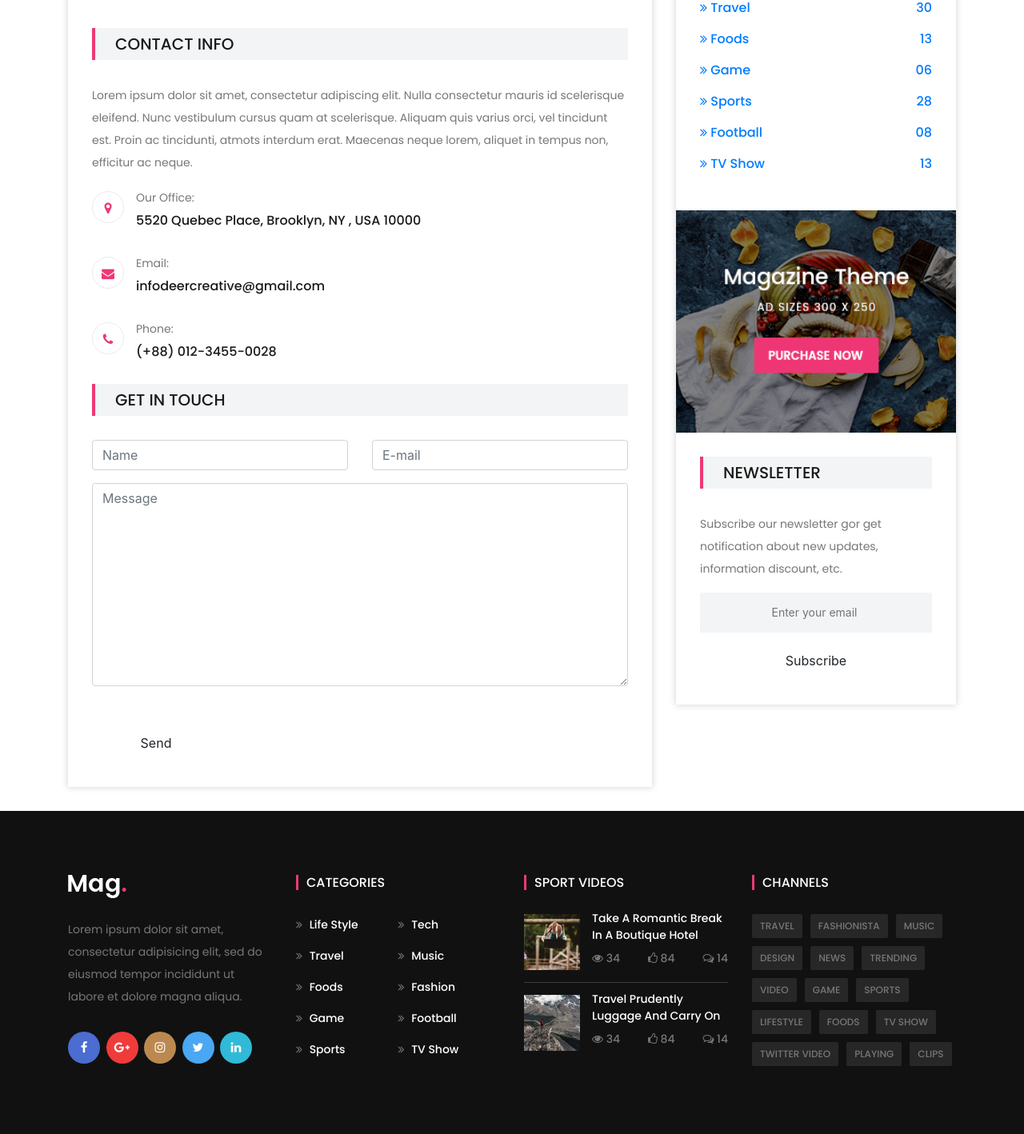
After one commit to MildHat/mvc-news, a PHP site: template views/pages/contact.php in a window 1280 px wide. The commit adds this page. Shown: the part 871-2289 px from the top of the page at 80% size. Run offline with PHP 8.4, Linux system fonts and the light colour scheme; the template is opened without the code that fills it, so the values that code supplies are empty; some libraries are stand-ins or nearby versions; some web fonts are replaced.

```diff
--- a/config/routes.php
+++ b/config/routes.php
@@ -2,7 +2,7 @@
 
 return [
     '^about$' => 'pages/about',
-
+    '^contact$' => 'pages/contact',
 
 
     '^$' => 'pages/home'
--- a/templates/scss/style.scss
+++ b/templates/scss/style.scss
@@ -12,13 +12,13 @@
 
 /* :: 2.0 Import All CSS */
 
-@import 'css/bootstrap.min.css';
-@import 'css/classy-nav.css';
-@import 'css/font-awesome.min.css';
-@import 'css/themify-icons.css';
-@import 'css/owl.carousel.min.css';
-@import 'css/animate.css';
-@import 'css/magnific-popup.css';
+@import '/templates/css/bootstrap.min.css';
+@import '/templates/css/classy-nav.css';
+@import '/templates/css/font-awesome.min.css';
+@import '/templates/css/themify-icons.css';
+@import '/templates/css/owl.carousel.min.css';
+@import '/templates/css/animate.css';
+@import '/templates/css/magnific-popup.css';
 
 /* :: 3.0 Base CSS */
 
--- a/templates/style.css
+++ b/templates/style.css
@@ -2200,8 +2200,9 @@ textarea.form-control {
     margin-bottom: 0; }
     @media only screen and (max-width: 767px) {
       .map-area iframe {
-        height: 250px; } }
-
+        height: 250px;
+      }
+    }
 /* ====== The End ====== */
 
 /*# sourceMappingURL=style.css.map */
--- a/views/layouts/header.php
+++ b/views/layouts/header.php
@@ -9,7 +9,7 @@
     <!-- The above 4 meta tags *must* come first in the head; any other head content must come *after* these tags -->
 
     <!-- Title -->
-    <title>Mag - Video &amp; Magazine HTML Template</title>
+    <title>Mag</title>
 
     <!-- Favicon -->
     <link rel="icon" href="/templates/img/core-img/favicon.ico">
@@ -57,16 +57,16 @@
                         <!-- Nav Start -->
                         <div class="classynav">
                             <ul>
-                                <li class="active"><a href="index.html">Home</a></li>
+                                <li class="active"><a href="">Home</a></li>
                                 <li><a href="archive.html">Archive</a></li>
                                 <li><a href="#">Pages</a>
                                     <ul class="dropdown">
-                                        <li><a href="index.html">Home</a></li>
+                                        <li><a href="">Home</a></li>
                                         <li><a href="archive.html">Archive</a></li>
                                         <li><a href="video-post.html">Single Video Post</a></li>
                                         <li><a href="single-post.html">Single Post</a></li>
-                                        <li><a href="about.html">About Us</a></li>
-                                        <li><a href="contact.html">Contact</a></li>
+                                        <li><a href="/about">About Us</a></li>
+                                        <li><a href="/contact">Contact</a></li>
                                         <li><a href="submit-video.html">Submit Video</a></li>
                                         <li><a href="login.html">Login</a></li>
                                     </ul>
@@ -111,8 +111,8 @@
                                         </ul>
                                     </div>
                                 </li>
-                                <li><a href="about.html">About</a></li>
-                                <li><a href="contact.html">Contact</a></li>
+                                <li><a href="/about">About</a></li>
+                                <li><a href="/contact">Contact</a></li>
                             </ul>
                         </div>
                         <!-- Nav End -->
--- /dev/null
+++ b/views/pages/contact.php
@@ -0,0 +1,183 @@
+<?php require_once(ROOT . '/views/layouts/header.php'); ?>
+
+    <!-- ##### Breadcrumb Area Start ##### -->
+    <section class="breadcrumb-area bg-img bg-overlay" style="background-image: url(/templates/img/bg-img/40.jpg);">
+        <div class="container h-100">
+            <div class="row h-100 align-items-center">
+                <div class="col-12">
+                    <div class="breadcrumb-content">
+                        <h2>Contact Us</h2>
+                    </div>
+                </div>
+            </div>
+        </div>
+    </section>
+    <!-- ##### Breadcrumb Area End ##### -->
+
+    <!-- ##### Breadcrumb Area Start ##### -->
+    <div class="mag-breadcrumb py-5">
+        <div class="container">
+            <div class="row">
+                <div class="col-12">
+                    <nav aria-label="breadcrumb">
+                        <ol class="breadcrumb">
+                            <li class="breadcrumb-item"><a href="#"><i class="fa fa-home" aria-hidden="true"></i> Home</a></li>
+                            <li class="breadcrumb-item active" aria-current="page">Contact Us</li>
+                        </ol>
+                    </nav>
+                </div>
+            </div>
+        </div>
+    </div>
+    <!-- ##### Breadcrumb Area End ##### -->
+
+    <!-- ##### Contact Area Start ##### -->
+    <section class="contact-area">
+        <div class="container">
+            <div class="row justify-content-center">
+                <div class="col-12 col-xl-8">
+                    <div class="contact-content-area bg-white mb-30 p-30 box-shadow">
+                        <!-- Google Maps -->
+                        <div class="map-area mb-30">
+                            <iframe src="https://www.google.com/maps/embed?pb=!1m18!1m12!1m3!1d22236.40558254599!2d-118.25292394686001!3d34.057682914027104!2m3!1f0!2f0!3f0!3m2!1i1024!2i768!4f13.1!3m3!1m2!1s0x80c2c75ddc27da13%3A0xe22fdf6f254608f4!2z4Kay4Ka4IOCmj-CmnuCnjeCmnOCnh-CmsuCnh-CmuCwg4KaV4KeN4Kav4Ka-4Kay4Ka_4Kar4KeL4Kaw4KeN4Kao4Ka_4Kav4Ka84Ka-LCDgpq7gpr7gprDgp43gppXgpr_gpqgg4Kav4KeB4KaV4KeN4Kak4Kaw4Ka-4Ka34KeN4Kaf4KeN4Kaw!5e0!3m2!1sbn!2sbd!4v1532328708137" allowfullscreen></iframe>
+                        </div>
+
+                        <!-- Section Title -->
+                        <div class="section-heading">
+                            <h5>Contact Info</h5>
+                        </div>
+
+                        <div class="contact-information mb-30">
+                            <p>Lorem ipsum dolor sit amet, consectetur adipiscing elit. Nulla consectetur mauris id scelerisque eleifend. Nunc vestibulum cursus quam at scelerisque. Aliquam quis varius orci, vel tincidunt est. Proin ac tincidunti, atmots interdum erat. Maecenas neque lorem, aliquet in tempus non, efficitur ac neque.</p>
+
+                            <!-- Single Contact Info -->
+                            <div class="single-contact-info d-flex align-items-center">
+                                <div class="icon mr-15">
+                                    <i class="fa fa-map-marker" aria-hidden="true"></i>
+                                </div>
+                                <div class="text">
+                                    <p>Our Office:</p>
+                                    <h6>5520 Quebec Place, Brooklyn, NY , USA 10000</h6>
+                                </div>
+                            </div>
+
+                            <!-- Single Contact Info -->
+                            <div class="single-contact-info d-flex align-items-center">
+                                <div class="icon mr-15">
+                                    <i class="fa fa-envelope" aria-hidden="true"></i>
+                                </div>
+                                <div class="text">
+                                    <p>Email:</p>
+                                    <h6>infodeercreative@gmail.com</h6>
+                                </div>
+                            </div>
+
+                            <!-- Single Contact Info -->
+                            <div class="single-contact-info d-flex align-items-center">
+                                <div class="icon mr-15">
+                                    <i class="fa fa-phone" aria-hidden="true"></i>
+                                </div>
+                                <div class="text">
+                                    <p>Phone:</p>
+                                    <h6>(+88) 012-3455-0028</h6>
+                                </div>
+                            </div>
+                        </div>
+
+                        <!-- Section Title -->
+                        <div class="section-heading">
+                            <h5>GET IN TOUCH</h5>
+                        </div>
+
+                        <!-- Contact Form Area -->
+                        <div class="contact-form-area">
+                            <form action="#" method="post">
+                                <div class="row">
+                                    <div class="col-lg-6">
+                                        <div class="form-group">
+                                            <input type="text" class="form-control" id="name" placeholder="Name">
+                                        </div>
+                                    </div>
+                                    <div class="col-lg-6">
+                                        <div class="form-group">
+                                            <input type="email" class="form-control" id="email" placeholder="E-mail">
+                                        </div>
+                                    </div>
+                                    <div class="col-12">
+                                        <div class="form-group">
+                                            <textarea name="message" class="form-control" id="message" cols="30" rows="10" placeholder="Message"></textarea>
+                                        </div>
+                                    </div>
+                                    <div class="col-12">
+                                        <button class="btn mag-btn mt-30" type="submit">Send</button>
+                                    </div>
+                                </div>
+                            </form>
+                        </div>
+                    </div>
+                </div>
+
+                <div class="col-12 col-md-6 col-lg-5 col-xl-4">
+                    <div class="sidebar-area bg-white mb-30 box-shadow">
+                        <!-- Sidebar Widget -->
+                        <div class="single-sidebar-widget p-30">
+                            <!-- Social Followers Info -->
+                            <div class="social-followers-info">
+                                <!-- Facebook -->
+                                <a href="#" class="facebook-fans"><i class="fa fa-facebook"></i> 4,360 <span>Fans</span></a>
+                                <!-- Twitter -->
+                                <a href="#" class="twitter-followers"><i class="fa fa-twitter"></i> 3,280 <span>Followers</span></a>
+                                <!-- YouTube -->
+                                <a href="#" class="youtube-subscribers"><i class="fa fa-youtube"></i> 1250 <span>Subscribers</span></a>
+                                <!-- Google -->
+                                <a href="#" class="google-followers"><i class="fa fa-google-plus"></i> 4,230 <span>Followers</span></a>
+                            </div>
+                        </div>
+
+                        <!-- Sidebar Widget -->
+                        <div class="single-sidebar-widget p-30">
+                            <!-- Section Title -->
+                            <div class="section-heading">
+                                <h5>Categories</h5>
+                            </div>
+
+                            <!-- Catagory Widget -->
+                            <ul class="catagory-widgets">
+                                <li><a href="#"><span><i class="fa fa-angle-double-right" aria-hidden="true"></i> Life Style</span> <span>35</span></a></li>
+                                <li><a href="#"><span><i class="fa fa-angle-double-right" aria-hidden="true"></i> Travel</span> <span>30</span></a></li>
+                                <li><a href="#"><span><i class="fa fa-angle-double-right" aria-hidden="true"></i> Foods</span> <span>13</span></a></li>
+                                <li><a href="#"><span><i class="fa fa-angle-double-right" aria-hidden="true"></i> Game</span> <span>06</span></a></li>
+                                <li><a href="#"><span><i class="fa fa-angle-double-right" aria-hidden="true"></i> Sports</span> <span>28</span></a></li>
+                                <li><a href="#"><span><i class="fa fa-angle-double-right" aria-hidden="true"></i> Football</span> <span>08</span></a></li>
+                                <li><a href="#"><span><i class="fa fa-angle-double-right" aria-hidden="true"></i> TV Show</span> <span>13</span></a></li>
+                            </ul>
+                        </div>
+
+                        <!-- Sidebar Widget -->
+                        <div class="single-sidebar-widget">
+                            <a href="#" class="add-img"><img src="/templates/img/bg-img/add2.png" alt=""></a>
+                        </div>
+
+                        <!-- Sidebar Widget -->
+                        <div class="single-sidebar-widget p-30">
+                            <!-- Section Title -->
+                            <div class="section-heading">
+                                <h5>Newsletter</h5>
+                            </div>
+
+                            <div class="newsletter-form">
+                                <p>Subscribe our newsletter gor get notification about new updates, information discount, etc.</p>
+                                <form action="#" method="get">
+                                    <input type="search" name="widget-search" placeholder="Enter your email">
+                                    <button type="submit" class="btn mag-btn w-100">Subscribe</button>
+                                </form>
+                            </div>
+
+                        </div>
+                    </div>
+                </div>
+            </div>
+        </div>
+    </section>
+    <!-- ##### Contact Area End ##### -->
+<?php require_once(ROOT . '/views/layouts/footer.php'); ?>
```
Also changed, not shown: controllers/PagesController.php (+11 -1 lines), models/About.php (added, +29 -0 lines), views/pages/about.php (+5 -29 lines), views/pages/index.php (deleted, +0 -14 lines), upload/about/about.jpg (added).
